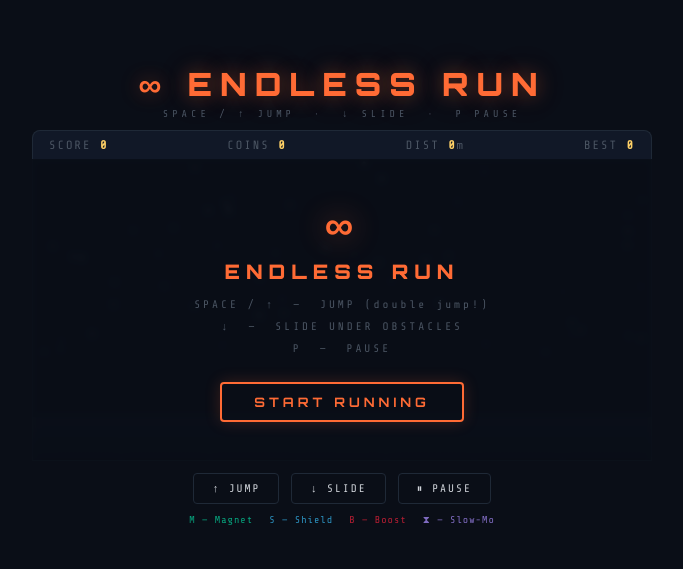
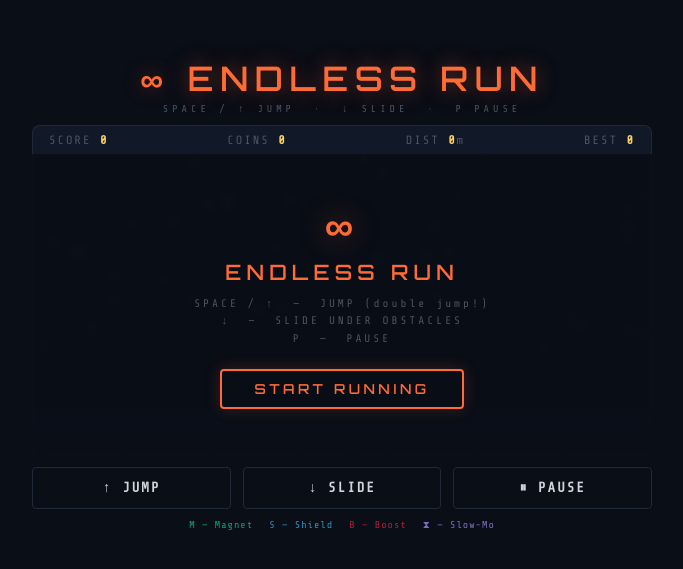
Before and after one commit to Aditya-dev123/retro-gaming, a plain HTML site: page index.html in a window 1280 px wide. Shown: the part 105-674 px from the top of the page, without its empty margins (298-981 px from the left). Drawn offline with nearby package versions, Linux system fonts and the light colour scheme.

Commit message:
Refactor CSS styles for improved layout and touch support
Added touch-action property and adjusted padding in body and overlay styles.

```diff
--- a/runner.css
+++ b/runner.css
@@ -1,8 +1,11 @@
+@import url('https://fonts.googleapis.com/css2?family=Share+Tech+Mono&family=Orbitron:wght=700;900&display=swap');
 
-
-  @import url('https://fonts.googleapis.com/css2?family=Share+Tech+Mono&family=Orbitron:wght@700;900&display=swap');
-
-  *, *::before, *::after { box-sizing: border-box; margin: 0; padding: 0; }
+*, *::before, *::after {
+  box-sizing: border-box;
+  margin: 0;
+  padding: 0;
+  touch-action: manipulation;
+}
 
 :root {
   --bg: #0a0e17;
@@ -27,8 +30,10 @@
   align-items: center;
   justify-content: center;
   min-height: 100vh;
+  padding: 10px;
   overflow: hidden;
   user-select: none;
+  -webkit-user-select: none;
 }
 
 #title {
@@ -39,6 +44,7 @@
   color: var(--orange);
   text-shadow: 0 0 20px #ff6b3566, 0 0 50px #ff6b3322;
   margin-bottom: 4px;
+  text-align: center;
 }
 
 #subtitle {
@@ -46,11 +52,12 @@
   color: var(--muted);
   letter-spacing: 4px;
   margin-bottom: 10px;
+  text-align: center;
 }
 
 #hud {
   width: 620px;
-    max-width: 96vw;
+  max-width: 100%;
   display: flex;
   justify-content: space-between;
   align-items: center;
@@ -69,12 +76,13 @@
 #game-wrap {
   position: relative;
   width: 620px;
-    max-width: 96vw;
+  max-width: 100%;
 }
 
 #canvas {
   display: block;
   width: 100%;
+  height: auto;
   border: 1px solid var(--border);
   background: var(--bg);
   cursor: pointer;
@@ -107,6 +115,7 @@
   justify-content: center;
   background: rgba(10,14,23,0.88);
   backdrop-filter: blur(3px);
+  padding: 20px;
 }
 
 .overlay-title {
@@ -114,6 +123,7 @@
   font-weight: 900;
   letter-spacing: 6px;
   margin-bottom: 10px;
+  text-align: center;
 }
 
 .overlay-sub {
@@ -122,12 +132,12 @@
   letter-spacing: 3px;
   margin-bottom: 22px;
   text-align: center;
-    line-height: 2;
+  line-height: 1.6;
 }
 
 .stats-row {
   display: flex;
-    gap: 24px;
+  gap: 16px;
   margin-bottom: 22px;
   flex-wrap: wrap;
   justify-content: center;
@@ -135,7 +145,7 @@
 
 .stat-box { text-align: center; }
 .stat-label { font-size: 9px; color: var(--muted); letter-spacing: 2px; }
-  .stat-val { font-family: 'Orbitron', sans-serif; font-size: 22px; font-weight: 700; }
+.stat-val { font-family: 'Orbitron', sans-serif; font-size: 20px; font-weight: 700; }
 
 .btn {
   background: transparent;
@@ -157,20 +167,23 @@
   display: flex;
   gap: 12px;
   margin-top: 12px;
-    flex-wrap: wrap;
-    justify-content: center;
+  width: 620px;
+  max-width: 100%;
 }
 
 .ctrl-btn {
+  flex: 1;
   background: transparent;
   border: 1px solid var(--border);
   color: var(--text);
   font-family: 'Share Tech Mono', monospace;
-    font-size: 11px;
+  font-size: 14px;
+  font-weight: bold;
   letter-spacing: 2px;
-    padding: 8px 18px;
+  padding: 12px;
   cursor: pointer;
   border-radius: 4px;
+  text-align: center;
   transition: border-color 0.15s, color 0.15s;
 }
 .ctrl-btn:hover { border-color: var(--orange); color: var(--orange); }
@@ -185,5 +198,4 @@
 }
 
 .legend-item { font-size: 10px; letter-spacing: 1px; opacity: 0.75; }
-
 .hidden { display: none !important; }
```
Lines whose indentation alone changed are shown as unchanged.
